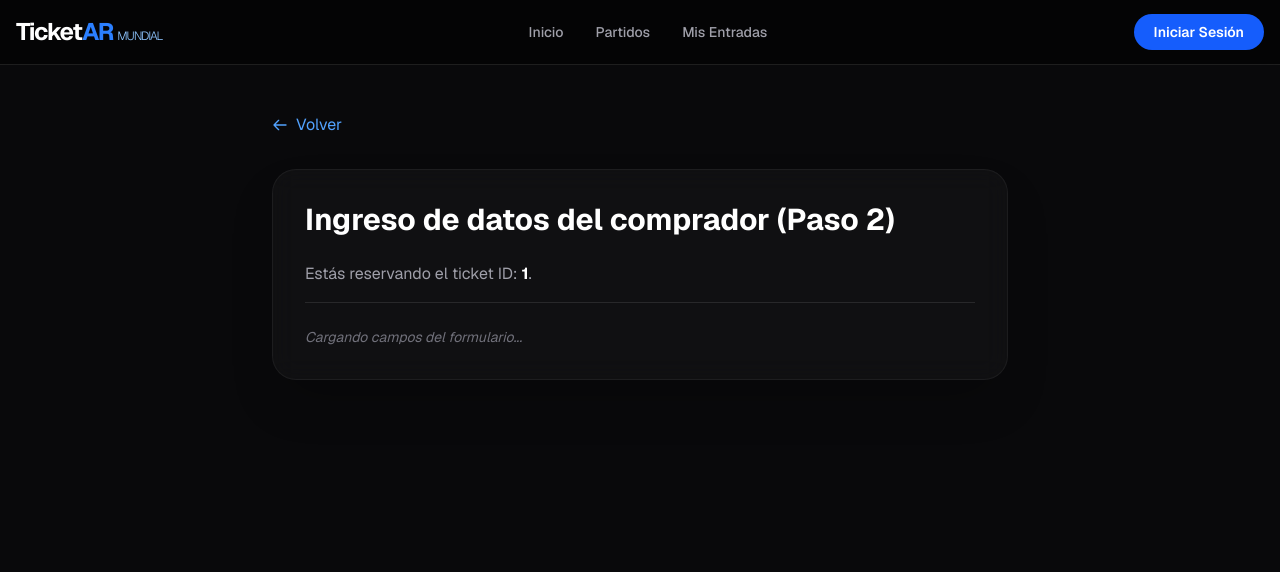
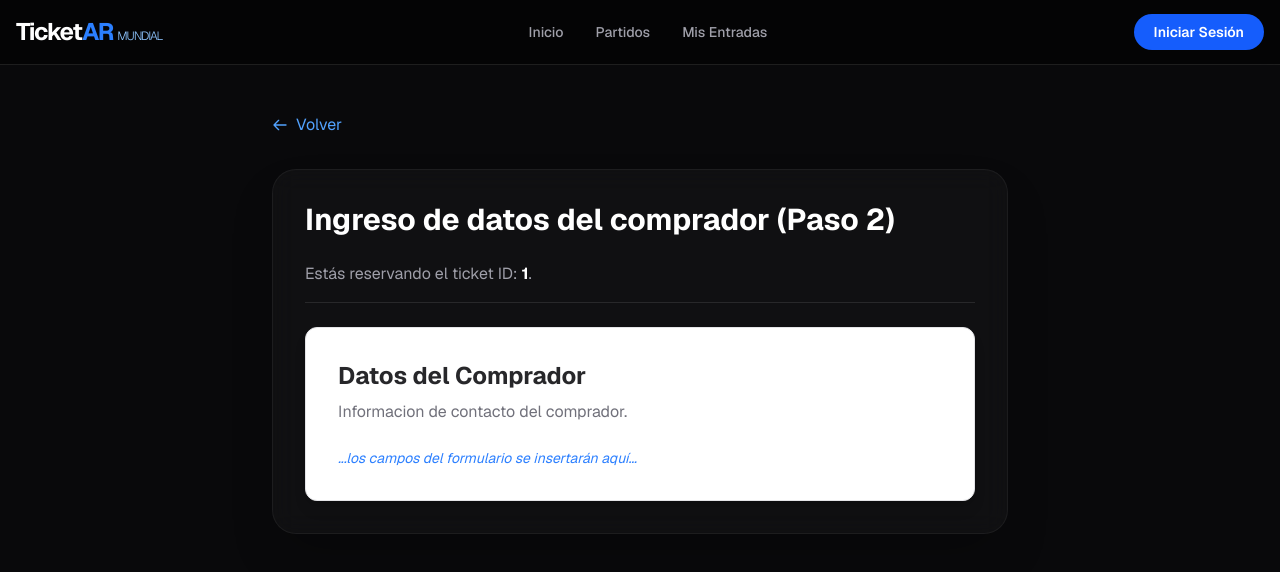
Before and after one commit to JuanmaInv/TicketAR---Mundial---UCP---2026-, a Next.js app in the folder frontend-client/: page /checkout/1 in a window 1280 px wide. Shown: the top 572 px of the page. Built offline with nearby package versions, Linux system fonts and the light colour scheme.

Commit message:
feat: lógica de actualización de estado y wrapper del formulario para comprador

```diff
--- a/frontend-client/app/checkout/[id]/page.tsx
+++ b/frontend-client/app/checkout/[id]/page.tsx
@@ -25,7 +25,7 @@ export default function CheckoutPage({ params }: { params: Promise<{ id: string
           Estás reservando el ticket ID: <strong className="text-white">{partidoId}</strong>.
         </p>
 
-        {/* Usamos el nuevo componente para mantener el código corto y limpio */}
+        {/* Usamos el nuevo componente*/}
         <BuyerForm partidoId={partidoId} />
       </div>
     </div>
--- a/frontend-client/components/checkout/BuyerForm.tsx
+++ b/frontend-client/components/checkout/BuyerForm.tsx
@@ -4,26 +4,21 @@ import { useState } from 'react';
 import { DatosCompra } from '@/types/ticket';
 
 export default function BuyerForm({ partidoId }: { partidoId: string }) {
-  // =========================================================================
   // DEFINICIÓN DE CAMPOS DEL FORMULARIO DE COMPRAS (ESTADO)
-  // =========================================================================
-  // Aquí guardamos temporalmente lo que el usuario va tipeando.
   // Cumple con la interfaz DatosCompra definida en types/ticket.ts
-  const [formData, setFormData] = useState<DatosCompra>({
-    partidoId: partidoId, // ID del producto/partido a comprar
+  const [formData, setFormData] = useState<DatosCompra>({ //definimos el estado inicial del formulario con valores por defecto
+    partidoId: partidoId, // ID del partido a comprar
     cantidad: 1,          // Selector de 1 a 6 (Por defecto 1)
     nombre: '',           // Nombre del comprador
     apellido: '',         // Apellido del comprador
     documento: '',        // DNI o equivalente
-    email: '',            // Correo electrónico para enviar el ticket
-    telefono: '',         // Teléfono de contacto
+    email: '',            // Correo electronico para enviar el ticket
+    telefono: '',         // Telefono de contacto
     provincia: '',        // Seleccionado de un combo
     localidad: '',        // Localidad
   });
 
-  // =========================================================================
-  // LISTADO DE PROVINCIAS PARA EL COMBO BOX (Requerimiento Paso 2)
-  // =========================================================================
+  // LISTADO DE PROVINCIAS(Requerimiento Paso 2)
   const provincias = [
     'Buenos Aires', 'Catamarca', 'Chaco', 'Chubut', 'Córdoba', 'Corrientes', 'Entre Ríos',
     'Formosa', 'Jujuy', 'La Pampa', 'La Rioja', 'Mendoza', 'Misiones', 'Neuquén',
@@ -31,10 +26,35 @@ export default function BuyerForm({ partidoId }: { partidoId: string }) {
     'Santiago del Estero', 'Tierra del Fuego', 'Tucumán'
   ];
 
-  return (
-    <div>
-      {/* El HTML de los inputs se construirá en el siguiente commit */}
-      <p className="text-zinc-500 text-sm italic">Cargando campos del formulario...</p>
+  // =========================================================================
+  // LÓGICA DE ACTUALIZACIÓN DEL ESTADO
+  // =========================================================================
+  // Esta función se llamará cada vez que el usuario escriba algo en cualquier campo.
+  // Toma el atributo 'name' del input y actualiza la propiedad correspondiente en formData.
+  const handleInputChange = (e: React.ChangeEvent<HTMLInputElement | HTMLSelectElement>) => {
+    const { name, value } = e.target;
+    setFormData(prev => ({
+      ...prev,
+      // Validación en caliente: si el campo es 'cantidad', lo forzamos a ser un número.
+      [name]: name === 'cantidad' ? parseInt(value) || 1 : value
+    }));
+  };
+
+  return ( //aca debe ir todo el codigo del form donde usaremos los .map para generar los inputs y el select.
+    <div
+      className="max-w-2xl mx-auto bg-white p-8 rounded-xl shadow-lg border border-zinc-200"
+    >
+      <h2 className="text-2xl font-bold text-zinc-800 mb-2">Datos del Comprador</h2>
+      <p className="text-zinc-500 mb-6">Informacion de contacto del comprador.</p>
+
+      {/*
+        Envolvemos todo en la etiqueta genérica <form>.
+        En el siguiente commit agregaremos los inputs reales (DNI, Provincia, etc)
+        que dispararán la función handleInputChange.
+      */}
+      <form className="space-y-4">
+        <p className="text-sm text-blue-500 italic">...los campos del formulario se insertarán aquí...</p>
+      </form>
     </div>
   );
 }
```
